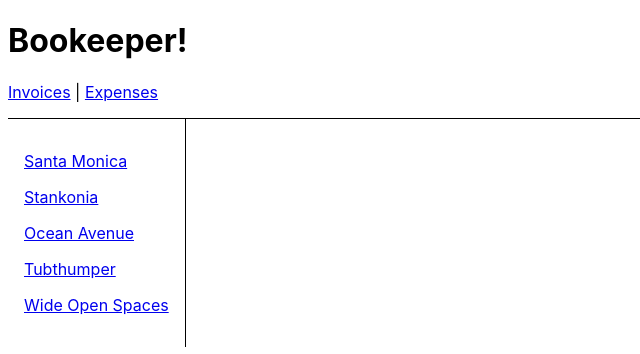
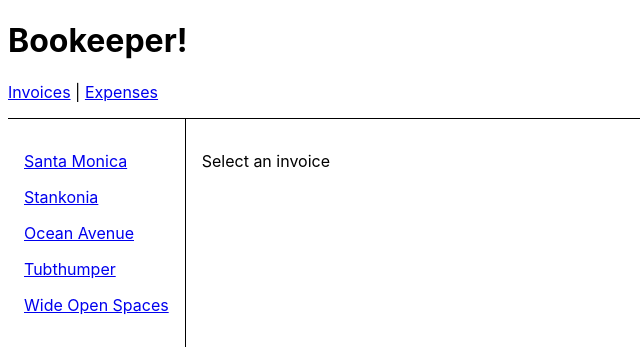
Before and after one commit to SungHyun627/react-router-tutorial, a React (Create React App) app: page /invoices in a window 1280 px wide. Shown: the top 354 px of the page, without its empty margins (0-640 px from the left). Built offline with nearby package versions, Linux system fonts and the light colour scheme.

Commit message:
feat: fill the text using by index route

```diff
--- a/src/index.js
+++ b/src/index.js
@@ -13,6 +13,14 @@ ReactDOM.render(
       <Route path="/" element={<App />}>
         <Route path="expenses" element={<Expenses />} />
         <Route path="invoices" element={<Invoices />}>
+          <Route
+            index
+            element={
+              <main>
+                <p>Select an invoice</p>
+              </main>
+            }
+          />
           <Route path=":invoiceId" element={<Invoice />} />
         </Route>
         <Route path="*" element={<p>There's nothing here</p>} />
```
